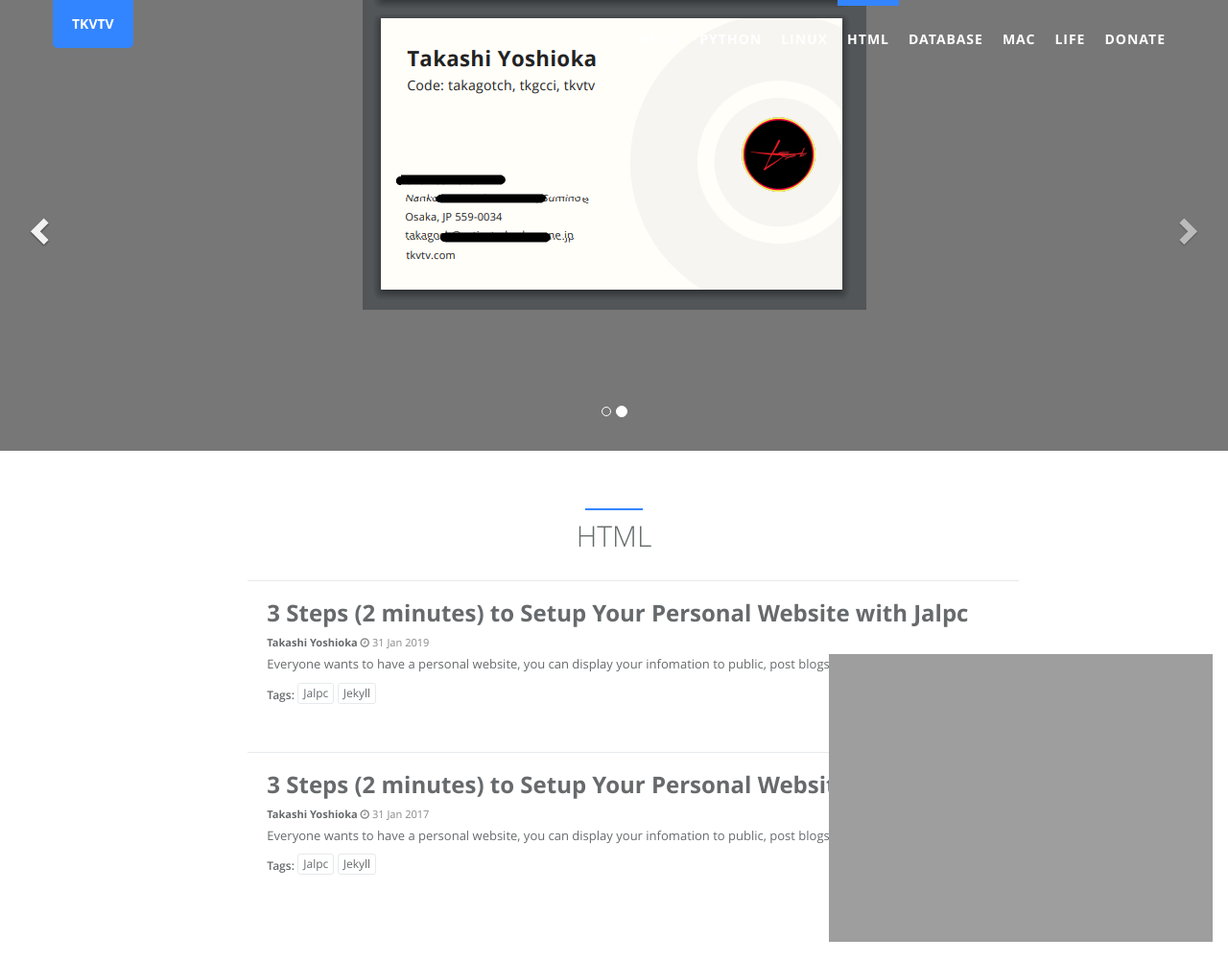
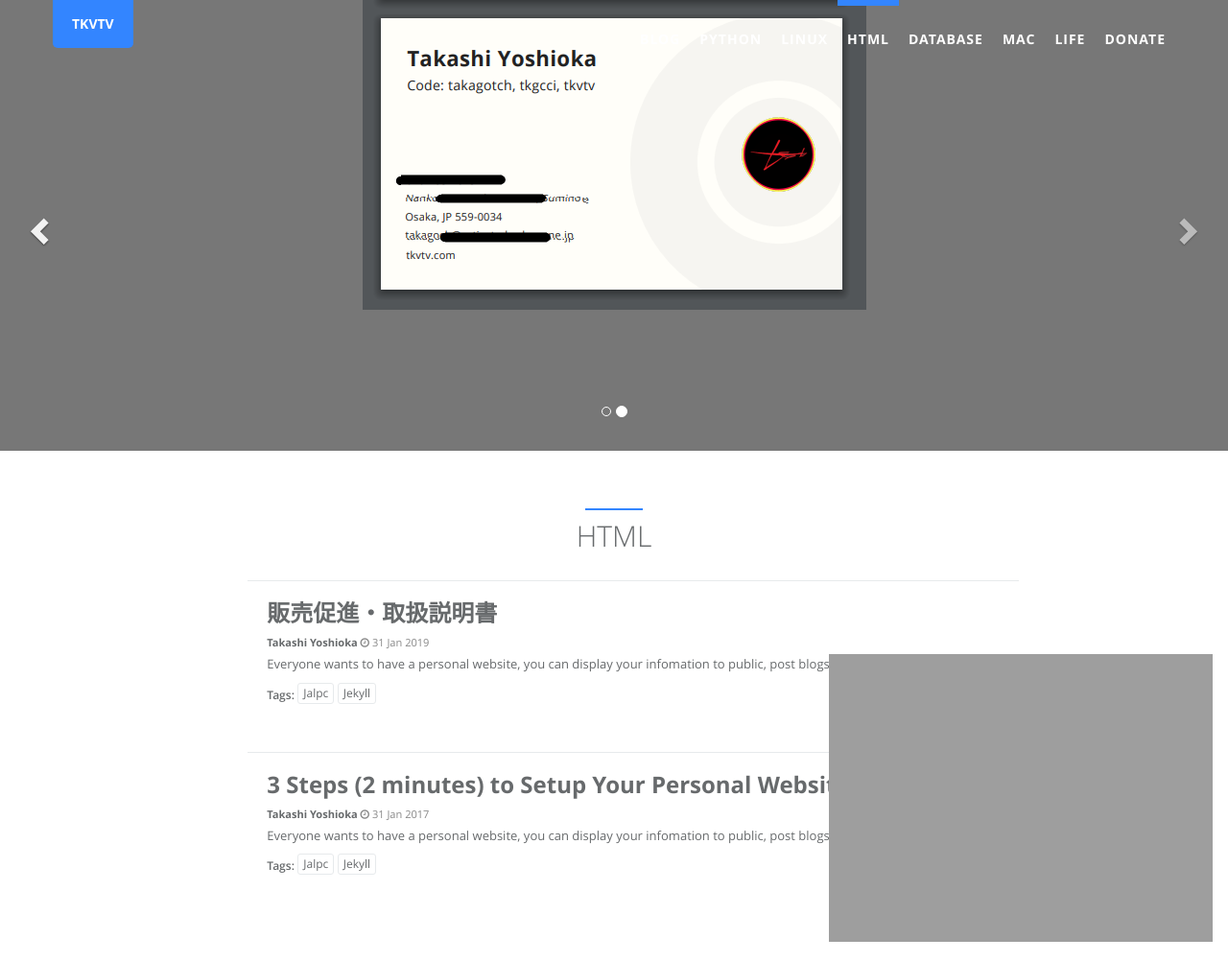
Before and after one commit to takagotch/o23829, a Jekyll site: the page built from blog/html.html, in a window 1280 px wide and 1002 px high. Shown: the whole window at 96% size. Built offline with Jekyll 4.4.1, drawn with Linux system fonts in a browser that asks for light colours; comment, search, counter and statistics services are not loaded.

Commit message:
Update 2019-01-31-3-steps-to-setup-website-with-Jalpc.md

```diff
--- a/_posts/2019-01-31-3-steps-to-setup-website-with-Jalpc.md
+++ b/_posts/2019-01-31-3-steps-to-setup-website-with-Jalpc.md
@@ -1,8 +1,8 @@
 ---
 layout: post
-title:  "3 Steps (2 minutes) to Setup Your Personal Website with Jalpc"
+title:  "販売促進・取扱説明書"
 date:   2019-01-31
-desc: "3 Steps (2 minutes) to Setup Your Personal Website with Jalpc"
+desc: "購入から発送受け取りまでの流れを説明しています。"
 keywords: "Jalpc,Jekyll,gh-pages,website,blog,easy"
 categories: [HTML]
 tags: [Jalpc,Jekyll]
```
